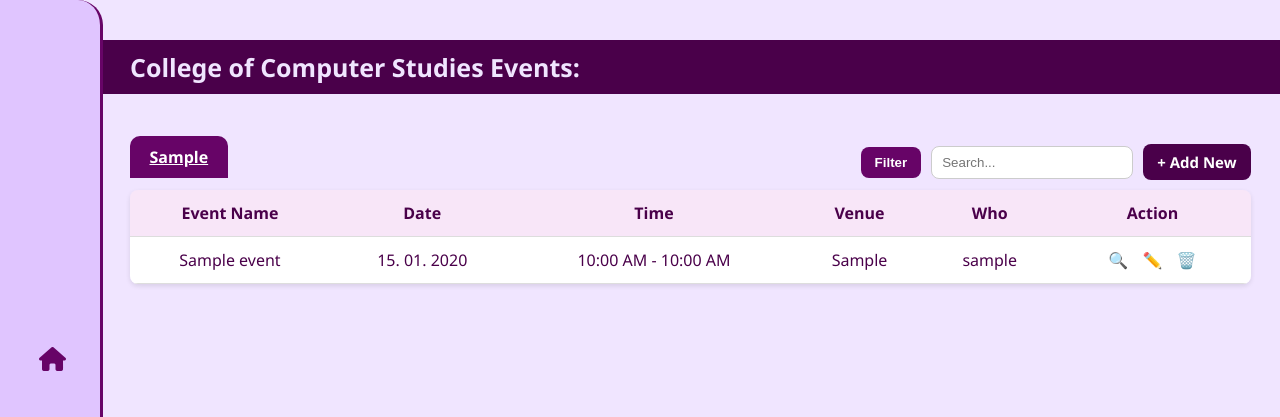
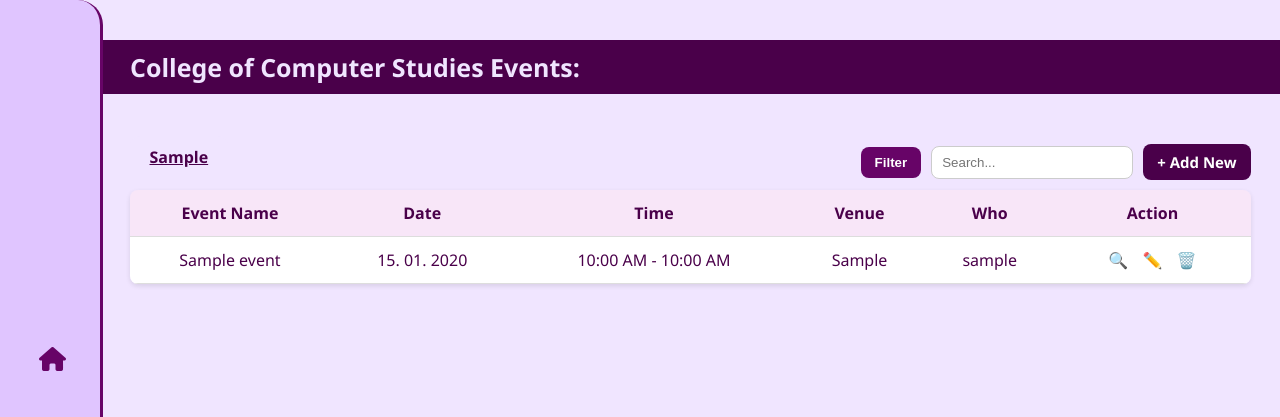
Before and after one commit to DavonGT/Event-IMS, a Django app: page /events_list/ in a window 1280 px wide. Shown: the top 417 px of the page. Run offline with Django 5.2, Linux system fonts and the light colour scheme; a user stored in the database is signed in; tables that the repository leaves empty hold one stand-in row (values such as "Sample post"); some libraries are stand-ins or nearby versions.

Commit message:
fixed the visual error on selected organization

```diff
--- a/core/templates/core/events.html
+++ b/core/templates/core/events.html
@@ -15,7 +15,7 @@
     <div class="tabs-container">
       <div class="tabs">
         {% for organization in organizations %}
-        <a class='tab active' href="{% url 'events_list_filtered' organization.id %}">{{ organization.acronym }}</a>
+          <a href="{% url 'events_list_filtered' organization.id %}" class="tab {% if organization.id == selected_organization_id %}active{% endif %}">{{ organization.acronym }}</a>
         {% endfor %}
 
       </div>
--- a/core/views.py
+++ b/core/views.py
@@ -68,10 +68,14 @@ def events_list(request, organization_id=None):
 
     if organization_id:
         events = events.filter(organization_id=organization_id)
+        selected_organization_id = organization_id
+    else:
+        selected_organization_id = None
 
     return render(request, 'core/events.html', {
         'events': events,
         'organizations': organizations,
+        'selected_organization_id': selected_organization_id,
     })
 
 def view_event(request, event_id):
```
